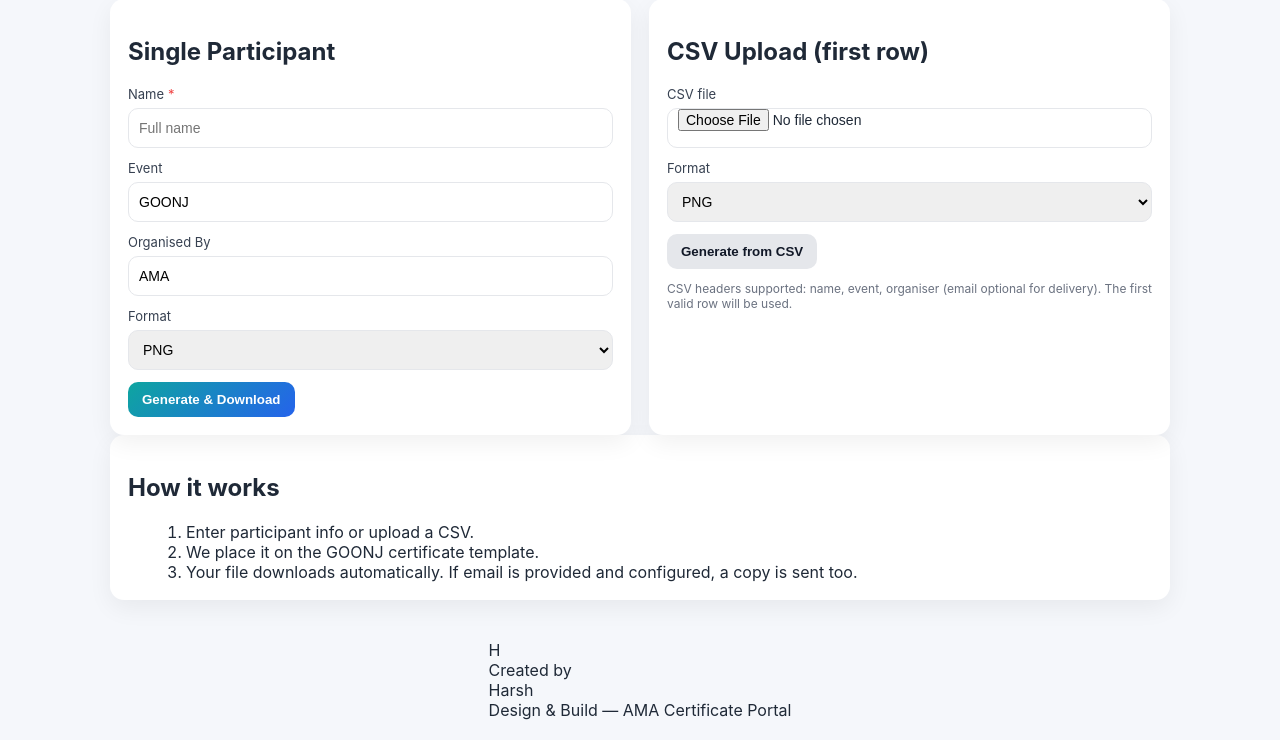
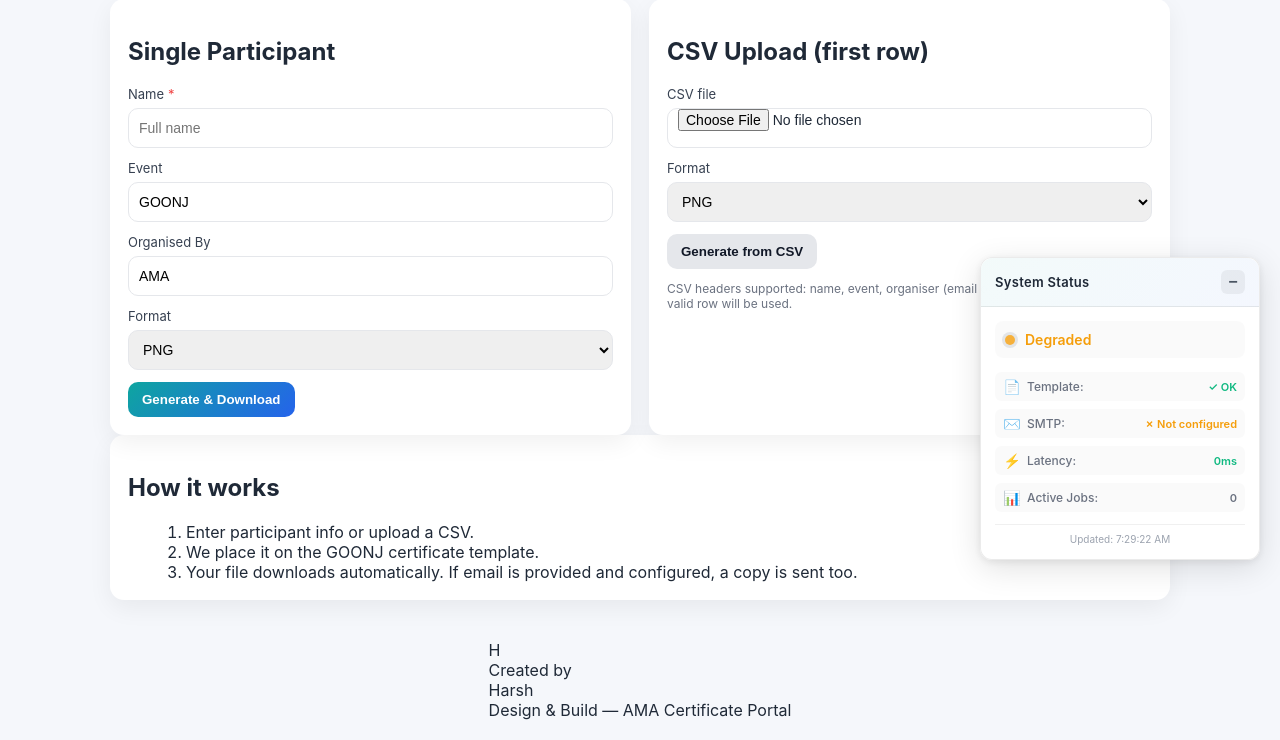
Before and after one commit to DenxVil/eCertificate, a Flask app: page /goonj/ in a window 1280 px wide. Shown: the part 220-960 px from the top of the page. Run offline with Flask 3, Linux system fonts and the light colour scheme.

Commit message:
Add real-time system status floating widget
Co-authored-by: DenxVil <190883878+DenxVil@users.noreply.github.com>

```diff
--- a/app/routes/goonj.py
+++ b/app/routes/goonj.py
@@ -246,3 +246,97 @@ def status():
         'supported_formats': ['png', 'pdf'],
         'endpoint': '/goonj/generate'
     })
+
+
+# Cache for system status to avoid overhead
+_system_status_cache = {'data': None, 'timestamp': 0}
+_CACHE_DURATION = 2  # seconds
+
+
+@goonj_bp.route('/api/system-status', methods=['GET'])
+def system_status():
+    """Get comprehensive system status for monitoring widget.
+
+    Returns JSON with:
+    - template_exists: bool
+    - smtp_configured: bool
+    - engine_status: "operational" | "degraded" | "error"
+    - latency_ms: int (approximate internal latency)
+    - active_jobs_count: int
+    - last_updated: ISO timestamp
+    """
+    import time
+    from datetime import datetime
+
+    # Check cache
+    current_time = time.time()
+    if (_system_status_cache['data'] is not None and
+        current_time - _system_status_cache['timestamp'] < _CACHE_DURATION):
+        return jsonify(_system_status_cache['data'])
+
+    # Measure latency (simple in-memory ping)
+    start_time = time.time()
+
+    try:
+        # Check template
+        template_path = os.path.join(
+            current_app.root_path,
+            '..',
+            'templates',
+            'goonj_certificate.png'
+        )
+        template_path = os.path.abspath(template_path)
+        template_exists = os.path.exists(template_path)
+
+        # Check SMTP
+        smtp_configured = bool(current_app.config.get('MAIL_USERNAME'))
+
+        # Count active jobs (pending or processing)
+        try:
+            from app.models.sqlite_models import Job
+            active_jobs = Job.query.filter(
+                Job.status.in_(['pending', 'processing'])
+            ).count()
+        except Exception as e:
+            logger.warning(f"Failed to count active jobs: {e}")
+            active_jobs = 0
+
+        # Determine engine status
+        if template_exists and smtp_configured:
+            engine_status = "operational"
+        elif template_exists:
+            engine_status = "degraded"
+        else:
+            engine_status = "error"
+
+        # Calculate latency
+        latency_ms = int((time.time() - start_time) * 1000)
+
+        # Build response
+        status_data = {
+            'template_exists': template_exists,
+            'smtp_configured': smtp_configured,
+            'engine_status': engine_status,
+            'latency_ms': latency_ms,
+            'active_jobs_count': active_jobs,
+            'last_updated': datetime.utcnow().isoformat() + 'Z'
+        }
+
+        # Update cache
+        _system_status_cache['data'] = status_data
+        _system_status_cache['timestamp'] = current_time
+
+        return jsonify(status_data)
+
+    except Exception as e:
+        logger.exception('Error getting system status: %s', e)
+        # Return error status
+        return jsonify({
+            'template_exists': False,
+            'smtp_configured': False,
+            'engine_status': 'error',
+            'latency_ms': int((time.time() - start_time) * 1000),
+            'active_jobs_count': 0,
+            'last_updated': datetime.utcnow().isoformat() + 'Z',
+            'error': 'Failed to retrieve system status'
+        }), 500
--- /dev/null
+++ b/app/static/css/system_status.css
@@ -0,0 +1,256 @@
+/* System Status Widget Styles */
+.system-status-widget {
+  position: fixed;
+  bottom: 20px;
+  right: 20px;
+  width: 280px;
+  background: rgba(255, 255, 255, 0.98);
+  backdrop-filter: blur(10px);
+  -webkit-backdrop-filter: blur(10px);
+  border-radius: 12px;
+  box-shadow:
+    0 8px 32px rgba(0, 0, 0, 0.12),
+    0 2px 8px rgba(0, 0, 0, 0.08),
+    inset 0 1px 0 rgba(255, 255, 255, 0.8);
+  border: 1px solid rgba(0, 0, 0, 0.08);
+  font-family: Inter, system-ui, -apple-system, sans-serif;
+  z-index: 9999;
+  transition: all 0.3s cubic-bezier(0.4, 0, 0.2, 1);
+}
+
+.system-status-widget.minimized {
+  width: auto;
+  min-width: 160px;
+}
+
+.status-header {
+  display: flex;
+  align-items: center;
+  justify-content: space-between;
+  padding: 12px 14px;
+  border-bottom: 1px solid rgba(0, 0, 0, 0.08);
+  cursor: move;
+  user-select: none;
+  background: linear-gradient(135deg, rgba(14, 165, 160, 0.05), rgba(37, 99, 235, 0.05));
+  border-radius: 12px 12px 0 0;
+}
+
+.status-title {
+  font-weight: 600;
+  font-size: 13px;
+  color: #1f2937;
+  letter-spacing: 0.3px;
+}
+
+.status-toggle {
+  width: 24px;
+  height: 24px;
+  border: none;
+  background: rgba(0, 0, 0, 0.05);
+  border-radius: 6px;
+  cursor: pointer;
+  display: flex;
+  align-items: center;
+  justify-content: center;
+  transition: all 0.2s ease;
+  color: #4b5563;
+  font-size: 16px;
+  font-weight: 600;
+  padding: 0;
+}
+
+.status-toggle:hover {
+  background: rgba(0, 0, 0, 0.1);
+  transform: scale(1.05);
+}
+
+.status-toggle:active {
+  transform: scale(0.95);
+}
+
+.toggle-icon {
+  line-height: 1;
+}
+
+.status-content {
+  padding: 14px;
+}
+
+.status-indicator {
+  display: flex;
+  align-items: center;
+  gap: 10px;
+  margin-bottom: 14px;
+  padding: 10px;
+  background: rgba(0, 0, 0, 0.02);
+  border-radius: 8px;
+}
+
+.status-dot {
+  width: 10px;
+  height: 10px;
+  border-radius: 50%;
+  background: #6b7280;
+  box-shadow: 0 0 0 3px rgba(107, 114, 128, 0.2);
+  animation: pulse 2s ease-in-out infinite;
+}
+
+@keyframes pulse {
+  0%, 100% {
+    opacity: 1;
+  }
+  50% {
+    opacity: 0.7;
+  }
+}
+
+.status-text {
+  font-weight: 600;
+  font-size: 14px;
+  color: #1f2937;
+}
+
+.status-metrics {
+  display: flex;
+  flex-direction: column;
+  gap: 8px;
+  margin-bottom: 12px;
+}
+
+.metric {
+  display: flex;
+  align-items: center;
+  gap: 6px;
+  font-size: 12px;
+  padding: 6px 8px;
+  background: rgba(0, 0, 0, 0.02);
+  border-radius: 6px;
+  transition: background 0.2s ease;
+}
+
+.metric:hover {
+  background: rgba(0, 0, 0, 0.04);
+}
+
+.metric-icon {
+  font-size: 14px;
+  width: 18px;
+  text-align: center;
+}
+
+.metric-label {
+  color: #6b7280;
+  font-weight: 500;
+  flex-shrink: 0;
+}
+
+.metric-value {
+  margin-left: auto;
+  font-weight: 600;
+  color: #1f2937;
+  font-size: 11px;
+}
+
+.status-updated {
+  font-size: 10px;
+  color: #9ca3af;
+  text-align: center;
+  padding-top: 8px;
+  border-top: 1px solid rgba(0, 0, 0, 0.06);
+}
+
+/* Mobile responsive */
+@media (max-width: 768px) {
+  .system-status-widget {
+    bottom: 10px;
+    right: 10px;
+    width: 260px;
+    font-size: 12px;
+  }
+
+  .system-status-widget.minimized {
+    width: auto;
+    min-width: 140px;
+  }
+}
+
+/* Dark mode support */
+@media (prefers-color-scheme: dark) {
+  .system-status-widget {
+    background: rgba(17, 24, 39, 0.95);
+    border-color: rgba(255, 255, 255, 0.1);
+  }
+
+  .status-header {
+    border-bottom-color: rgba(255, 255, 255, 0.1);
+    background: linear-gradient(135deg, rgba(14, 165, 160, 0.1), rgba(37, 99, 235, 0.1));
+  }
+
+  .status-title {
+    color: #f3f4f6;
+  }
+
+  .status-toggle {
+    background: rgba(255, 255, 255, 0.05);
+    color: #d1d5db;
+  }
+
+  .status-toggle:hover {
+    background: rgba(255, 255, 255, 0.1);
+  }
+
+  .status-indicator,
+  .metric {
+    background: rgba(255, 255, 255, 0.03);
+  }
+
+  .metric:hover {
+    background: rgba(255, 255, 255, 0.06);
+  }
+
+  .status-text {
+    color: #f3f4f6;
+  }
+
+  .metric-label {
+    color: #9ca3af;
+  }
+
+  .metric-value {
+    color: #e5e7eb;
+  }
+
+  .status-updated {
+    color: #6b7280;
+    border-top-color: rgba(255, 255, 255, 0.1);
+  }
+}
+
+/* Accessibility: Reduced motion */
+@media (prefers-reduced-motion: reduce) {
+  .system-status-widget,
+  .status-toggle,
+  .metric {
+    transition: none;
+  }
+
+  .status-dot {
+    animation: none;
+  }
+
+  .status-toggle:hover,
+  .status-toggle:active {
+    transform: none;
+  }
+}
+
+/* High contrast mode */
+@media (prefers-contrast: high) {
+  .system-status-widget {
+    border: 2px solid currentColor;
+  }
+
+  .status-header {
+    border-bottom: 2px solid currentColor;
+  }
+}
--- /dev/null
+++ b/app/static/js/system_status.js
@@ -0,0 +1,218 @@
+/**
+ * System Status Floating Widget
+ *
+ * Displays real-time system status with metrics:
+ * - Template availability
+ * - SMTP configuration
+ * - Engine status
+ * - Active jobs count
+ * - System latency
+ */
+
+(function() {
+  'use strict';
+
+  // Configuration
+  const POLL_INTERVAL = 5000; // 5 seconds
+  const API_ENDPOINT = '/goonj/api/system-status';
+
+  // State
+  let isMinimized = false;
+  let pollInterval = null;
+
+  // Status color mapping
+  const STATUS_COLORS = {
+    operational: '#10b981', // green
+    degraded: '#f59e0b',    // amber
+    error: '#ef4444'        // red
+  };
+
+  // Create widget HTML
+  function createWidget() {
+    const widget = document.createElement('div');
+    widget.id = 'system-status-widget';
+    widget.className = 'system-status-widget';
+    widget.innerHTML = `
+      <div class="status-header">
+        <span class="status-title">System Status</span>
+        <button class="status-toggle" aria-label="Toggle widget" title="Minimize/Maximize">
+          <span class="toggle-icon">−</span>
+        </button>
+      </div>
+      <div class="status-content">
+        <div class="status-indicator">
+          <div class="status-dot" id="status-dot"></div>
+          <span class="status-text" id="status-text">Checking...</span>
+        </div>
+        <div class="status-metrics">
+          <div class="metric">
+            <span class="metric-icon">📄</span>
+            <span class="metric-label">Template:</span>
+            <span class="metric-value" id="metric-template">—</span>
+          </div>
+          <div class="metric">
+            <span class="metric-icon">✉️</span>
+            <span class="metric-label">SMTP:</span>
+            <span class="metric-value" id="metric-smtp">—</span>
+          </div>
+          <div class="metric">
+            <span class="metric-icon">⚡</span>
+            <span class="metric-label">Latency:</span>
+            <span class="metric-value" id="metric-latency">—</span>
+          </div>
+          <div class="metric">
+            <span class="metric-icon">📊</span>
+            <span class="metric-label">Active Jobs:</span>
+            <span class="metric-value" id="metric-jobs">—</span>
+          </div>
+        </div>
+        <div class="status-updated" id="status-updated">Never updated</div>
+      </div>
+    `;
+
+    document.body.appendChild(widget);
+
+    // Attach event listeners
+    const toggleBtn = widget.querySelector('.status-toggle');
+    toggleBtn.addEventListener('click', toggleWidget);
+
+    // Make widget draggable (optional enhancement)
+    makeWidgetDraggable(widget);
+  }
+
+  // Toggle widget minimized state
+  function toggleWidget() {
+    const widget = document.getElementById('system-status-widget');
+    const content = widget.querySelector('.status-content');
+    const toggleIcon = widget.querySelector('.toggle-icon');
+
+    isMinimized = !isMinimized;
+
+    if (isMinimized) {
+      content.style.display = 'none';
+      toggleIcon.textContent = '+';
+      widget.classList.add('minimized');
+    } else {
+      content.style.display = 'block';
+      toggleIcon.textContent = '−';
+      widget.classList.remove('minimized');
+    }
+  }
+
+  // Update widget with status data
+  function updateWidget(data) {
+    // Update main status
+    const statusDot = document.getElementById('status-dot');
+    const statusText = document.getElementById('status-text');
+
+    const status = data.engine_status || 'error';
+    statusDot.style.backgroundColor = STATUS_COLORS[status];
+    statusText.textContent = status.charAt(0).toUpperCase() + status.slice(1);
+    statusText.style.color = STATUS_COLORS[status];
+
+    // Update metrics
+    document.getElementById('metric-template').textContent = data.template_exists ? '✓ OK' : '✗ Missing';
+    document.getElementById('metric-template').style.color = data.template_exists ? '#10b981' : '#ef4444';
+
+    document.getElementById('metric-smtp').textContent = data.smtp_configured ? '✓ OK' : '✗ Not configured';
+    document.getElementById('metric-smtp').style.color = data.smtp_configured ? '#10b981' : '#f59e0b';
+
+    document.getElementById('metric-latency').textContent = `${data.latency_ms || 0}ms`;
+    document.getElementById('metric-latency').style.color = data.latency_ms < 100 ? '#10b981' : data.latency_ms < 500 ? '#f59e0b' : '#ef4444';
+
+    document.getElementById('metric-jobs').textContent = data.active_jobs_count || 0;
+    document.getElementById('metric-jobs').style.color = data.active_jobs_count > 0 ? '#3b82f6' : '#6b7280';
+
+    // Update timestamp
+    if (data.last_updated) {
+      const date = new Date(data.last_updated);
+      const timeStr = date.toLocaleTimeString();
+      document.getElementById('status-updated').textContent = `Updated: ${timeStr}`;
+    }
+  }
+
+  // Fetch status from API
+  async function fetchStatus() {
+    try {
+      const response = await fetch(API_ENDPOINT);
+      if (!response.ok) {
+        throw new Error(`HTTP ${response.status}`);
+      }
+      const data = await response.json();
+      updateWidget(data);
+    } catch (error) {
+      console.error('Failed to fetch system status:', error);
+      // Update widget with error state
+      updateWidget({
+        engine_status: 'error',
+        template_exists: false,
+        smtp_configured: false,
+        latency_ms: 0,
+        active_jobs_count: 0,
+        last_updated: new Date().toISOString()
+      });
+    }
+  }
+
+  // Make widget draggable (simple implementation)
+  function makeWidgetDraggable(widget) {
+    const header = widget.querySelector('.status-header');
+    let isDragging = false;
+    let currentX;
+    let currentY;
+    let initialX;
+    let initialY;
+
+    header.addEventListener('mousedown', dragStart);
+    document.addEventListener('mousemove', drag);
+    document.addEventListener('mouseup', dragEnd);
+
+    function dragStart(e) {
+      if (e.target.closest('.status-toggle')) return;
+
+      initialX = e.clientX - widget.offsetLeft;
+      initialY = e.clientY - widget.offsetTop;
+      isDragging = true;
+      widget.style.cursor = 'grabbing';
+    }
+
+    function drag(e) {
+      if (!isDragging) return;
+
+      e.preventDefault();
+      currentX = e.clientX - initialX;
+      currentY = e.clientY - initialY;
+
+      widget.style.left = currentX + 'px';
+      widget.style.top = currentY + 'px';
+      widget.style.right = 'auto';
+      widget.style.bottom = 'auto';
+    }
+
+    function dragEnd() {
+      isDragging = false;
+      widget.style.cursor = 'default';
+    }
+  }
+
+  // Initialize widget
+  function init() {
+    createWidget();
+    fetchStatus(); // Initial fetch
+    pollInterval = setInterval(fetchStatus, POLL_INTERVAL);
+  }
+
+  // Cleanup on page unload
+  window.addEventListener('beforeunload', function() {
+    if (pollInterval) {
+      clearInterval(pollInterval);
+    }
+  });
+
+  // Start when DOM is ready
+  if (document.readyState === 'loading') {
+    document.addEventListener('DOMContentLoaded', init);
+  } else {
+    init();
+  }
+})();
--- a/app/templates/goonj.html
+++ b/app/templates/goonj.html
@@ -5,6 +5,7 @@
   <meta name="viewport" content="width=device-width, initial-scale=1">
   <title>GOONJ Certificate | AMA</title>
   <link rel="stylesheet" href="{{ url_for('static', filename='css/goonj.css') }}">
+  <link rel="stylesheet" href="{{ url_for('static', filename='css/system_status.css') }}">
 </head>
 <body>
   <header class="site-header">
@@ -101,5 +102,8 @@
       el.classList.add('muted');
     });
   </script>
+
+  <!-- System Status Widget -->
+  <script src="{{ url_for('static', filename='js/system_status.js') }}"></script>
 </body>
 </html>
```
